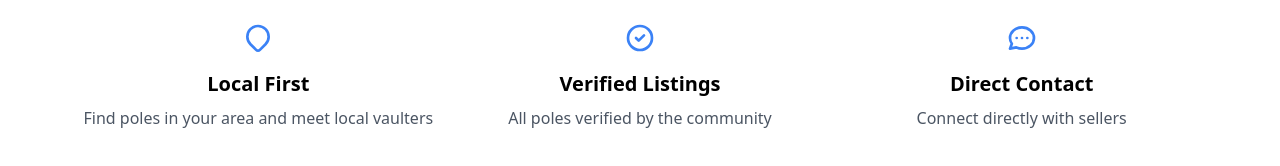
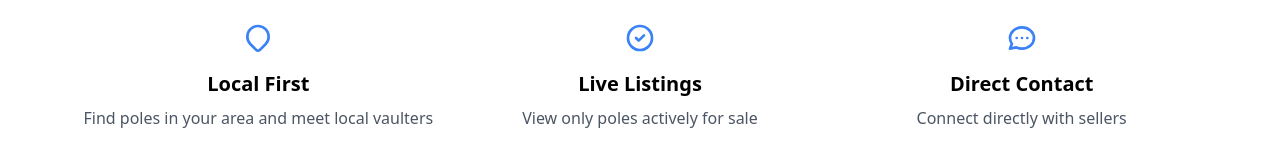
Before and after one commit to joonhoswe/PoleSwap, a React (Vite) app: page / in a window 1280 px wide. Shown: the part 606-772 px from the top of the page. Built offline with nearby package versions, Linux system fonts and the light colour scheme.

Commit message:
last update before connecting backend

```diff
--- a/src/pages/Home.jsx
+++ b/src/pages/Home.jsx
@@ -39,8 +39,8 @@ export const Home = () => {
                     />
                     <FeatureCard
                         icon="verify"
-                        title="Verified Listings"
-                        description="All poles verified by the community"
+                        title="Live Listings"
+                        description="View only poles actively for sale"
                     />
                     <FeatureCard
                         icon="chat"
--- a/src/pages/Listings.jsx
+++ b/src/pages/Listings.jsx
@@ -15,10 +15,10 @@ export const Listings = () => {
         <div className="space-y-6">
           {/* Location */}
           <div className="space-y-2">
-            <label className="font-medium">Location</label>
+            <label className="font-medium">Zip Code</label>
             <input
               type="text"
-              placeholder="Enter location"
+              placeholder="Enter zip code"
               className="w-full rounded-lg border border-gray-300 px-4 py-2"
             />
             <select className="w-full rounded-lg border border-gray-300 px-4 py-2 mt-2">
@@ -163,13 +163,13 @@ export const Listings = () => {
                 />
               </svg>
             </button>
-            <button
+            {/* ADD GOOGLE MAPS INTEGRATION */}
+            {/* <button
               onClick={() => setViewMode("map")}
               className={`p-2 rounded-lg ${
                 viewMode === "map" ? "bg-blue-50 text-blue-500" : "text-gray-500"
               }`}
             >
-              {/* Map Icon */}
               <svg
                 className="w-6 h-6"
                 fill="none"
@@ -188,7 +188,7 @@ export const Listings = () => {
                      00-.553-.894L15 4m0 13V4m0 0L9 7"
                 />
               </svg>
-            </button>
+            </button> */}
           </div>
         </div>
 
```
Also changed, not shown: 1 other file (tests, documents, lock files or other folders).
